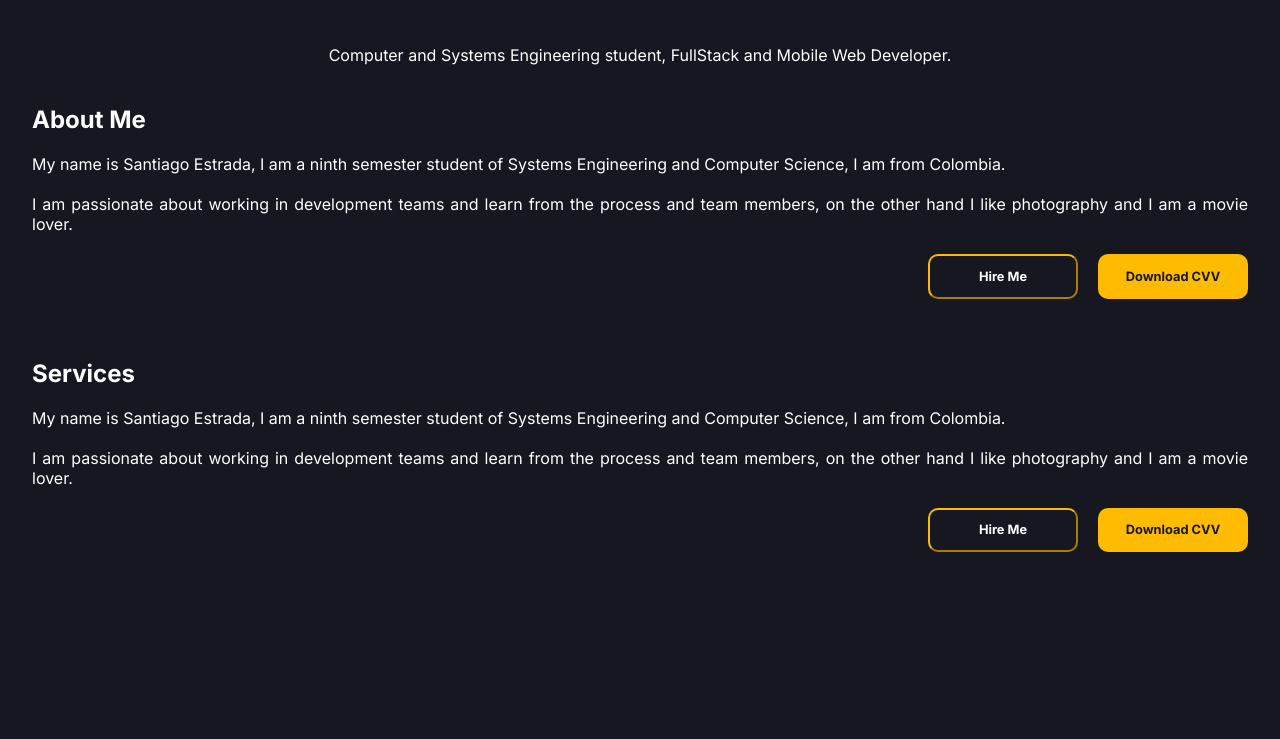
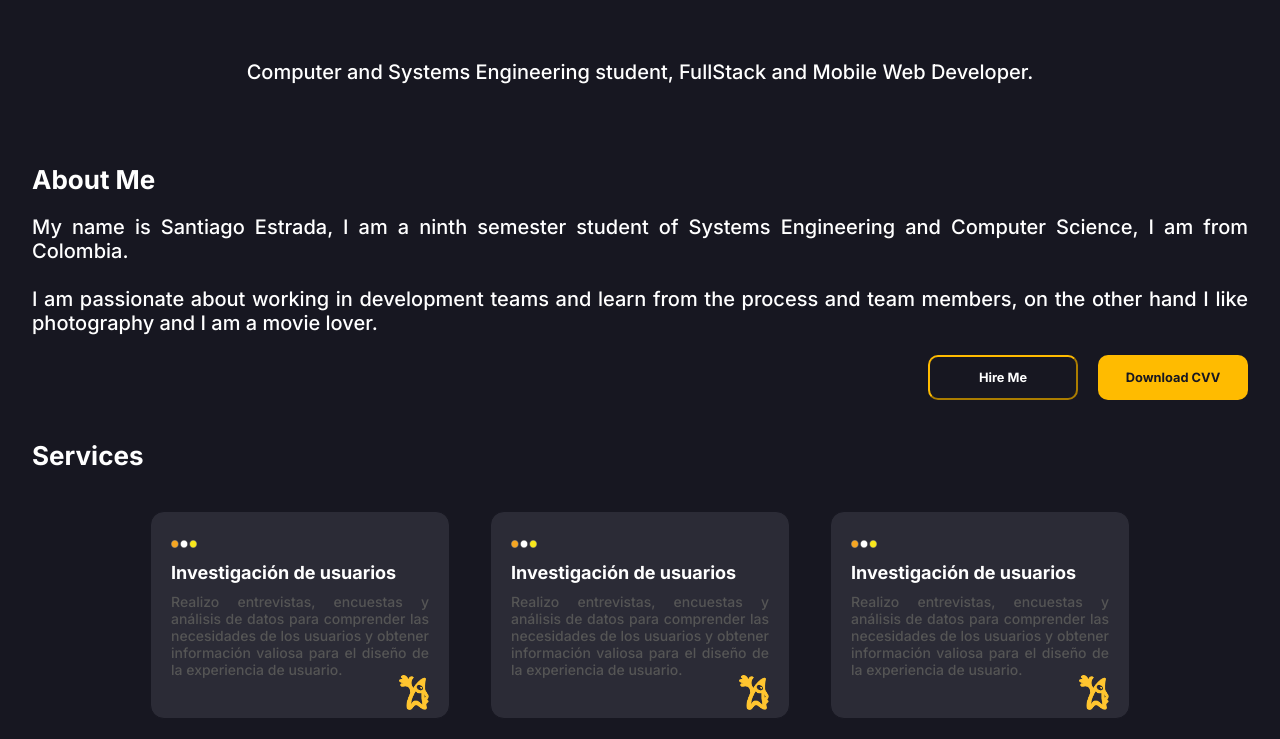
Before and after one commit to santiago01est/portafolio, a website built with Vite: page src/index.html in a window 1280 px wide. Shown: the part 1280-2019 px from the top of the page. Before the commit the page ends 1852 px from the top, so only its background shows below. Built offline with nearby package versions, Linux system fonts and the light colour scheme.

Commit message:
update assets imgs

```diff
--- a/package.json
+++ b/package.json
@@ -11,7 +11,7 @@
   "author": "",
   "license": "ISC",
   "devDependencies": {
-    "sass": "^1.62.1",
+    "sass": "^1.63.6",
     "vite": "^4.3.5"
   },
   "dependencies": {
--- a/src/index.html
+++ b/src/index.html
@@ -41,16 +41,20 @@
   <main>
     <section class="container_profile">
       <h1>Hello, I'm Santiago</h1>
-      <img src="assets/img/ProfileHome.png" alt="Profile">
+      <img src="assets/img/profile.png" alt="Profile">
     </section>
     <section id="home">
       <br>
       <p id="iam" class="text_paragraph">Computer and Systems Engineering student, FullStack and
         Mobile Web Developer.</p>
+      <br>
+      <br>
     </section>
     <section id="about">
       <h2>About Me</h2>
-      <p>My name is Santiago Estrada, I am a ninth semester student of Systems Engineering and Computer Science, I am from Colombia.<br><br>I am passionate about working in development teams and learn from the process and team members, on the other hand I like photography and I am a movie lover.</p>
+      <p>My name is Santiago Estrada, I am a ninth semester student of Systems Engineering and Computer Science, I am
+        from Colombia.<br><br>I am passionate about working in development teams and learn from the process and team
+        members, on the other hand I like photography and I am a movie lover.</p>
       <div class="container_btn_aboutme">
         <button class="action_btn_index_out">Hire Me</button>
         <button class="action_btn_index_fill">Download CVV</button>
@@ -60,10 +64,31 @@
 
     <section id="services">
       <h2>Services</h2>
-      <p>My name is Santiago Estrada, I am a ninth semester student of Systems Engineering and Computer Science, I am from Colombia.<br><br>I am passionate about working in development teams and learn from the process and team members, on the other hand I like photography and I am a movie lover.</p>
-      <div class="container_btn_aboutme">
-        <button class="action_btn_index_out">Hire Me</button>
-        <button class="action_btn_index_fill">Download CVV</button>
+      <div class="container_services">
+        <div class="card">
+          <img class="card_img" src="assets/img/img_option.png" alt="img_option">
+          <h2 class="card-title">Investigación de usuarios</h2>
+          <p class="card-description">Realizo entrevistas, encuestas y análisis de datos para comprender las necesidades
+            de los usuarios y obtener información valiosa para el diseño de la experiencia de usuario.</p>
+            <img class="card_img_bottom" src="assets/img/javaduke.png" alt="img_emoji">
+        </div>
+
+        <div class="card">
+          <img class="card_img" src="assets/img/img_option.png" alt="img_option">
+          <h2 class="card-title">Investigación de usuarios</h2>
+          <p class="card-description">Realizo entrevistas, encuestas y análisis de datos para comprender las necesidades
+            de los usuarios y obtener información valiosa para el diseño de la experiencia de usuario.</p>
+            <img class="card_img_bottom" src="assets/img/javaduke.png" alt="img_emoji">
+        </div>
+
+        <div class="card">
+          <img class="card_img" src="assets/img/img_option.png" alt="img_option">
+          <h2 class="card-title">Investigación de usuarios</h2>
+          <p class="card-description">Realizo entrevistas, encuestas y análisis de datos para comprender las necesidades
+            de los usuarios y obtener información valiosa para el diseño de la experiencia de usuario.</p>
+            <img class="card_img_bottom" src="assets/img/javaduke.png" alt="img_emoji">
+        </div>
+
       </div>
 
     </section>
--- a/src/styles/main.scss
+++ b/src/styles/main.scss
@@ -1,10 +1,11 @@
 
-@import url('https://fonts.googleapis.com/css2?family=Inter:wght@400;700&display=swap');
+@import url('https://fonts.googleapis.com/css2?family=Inter:wght@500;700&display=swap');
 //@import "/home/santy01/portafolio/node_modules/bootstrap/scss/bootstrap";
 
 /** COLORS **/
 
 $Cinder: #171721;
+$Cinder_white: #2b2b36;
 $White: #fff;
 $Selective_Yellow: #ffbb00;
 $Background_down_menu:#ffffff1a;
@@ -174,16 +175,21 @@ header{
 .container_profile h1{
   color: $White;
   text-align: start;
+  font-size: 36px;
 }
 
-h2{
-  color: $White;
+
+h2 {
+  color: #fff;
   text-align: start;
   margin-bottom: 20px;
+  font-size: 26px;
 }
 
-p{
+p {
   text-align: justify;
+  font-family: "Inter", sans-serif;
+  font-size: 20px;
 }
 
 /* Container About me*/
@@ -193,6 +199,51 @@ p{
   margin-top: 20px;
   margin-bottom: 20px;
 }
+
+/* CARD SERVICES */
+.container_services{
+  display: flex;
+  flex-wrap: wrap;
+  margin: 20px auto;
+  justify-content: center;
+}
+.container_services .card {
+  position: relative;
+  background-color: $Cinder_white;
+  flex-wrap: wrap;
+  width: 300px;
+  border-radius: 14px;
+  border: 1px solid $Cinder;
+  padding: 20px;
+  margin: 20px;
+}
+
+.card .card-title {
+  font-weight: bold;
+  font-size: 18px;
+  margin-bottom: 10px;
+  margin-top: 10px;
+}
+
+.card .card-description {
+  font-size: 14px;
+  color: #555;
+  margin-bottom: 20px;
+}
+
+.card .card_img{
+  width: 10%;
+}
+.card .card_img_bottom{
+  width: 10%;
+  margin: 0 20px 8px 0;
+  position: absolute;
+  bottom: 0;
+  right: 0;
+}
+
+
+
 /** MOBILE */
 @media (max-width: 992px) {
   .navbar .links,
@@ -221,6 +272,18 @@ p{
     max-width: 80%;
   }
 
+  /* CARD SERVICES */
+  .card .card_img{
+    width: 14%;
+  }
+  .card .card_img_bottom{
+    width: 8%;
+    margin: 0 20px 8px 0;
+    position: absolute;
+    bottom: 0;
+    right: 0;
+  }
+
 
 }
 
@@ -230,7 +293,6 @@ p{
   width: unset;
 }
 }
-
 
 /*  Home */
 section#home{
@@ -243,8 +305,6 @@ section#home{
 }
 /*  About */
 section#about,#services{
-  display: flex;
-  flex-direction: column;
   color: $White;
   padding: 0 2rem;
   margin-top: 40px;
```
Also changed, not shown: src/assets/img/img_option.png (added), src/assets/img/javaduke.png (added), src/assets/img/profile.png (added), src/styles/main.css, 2 other files.
